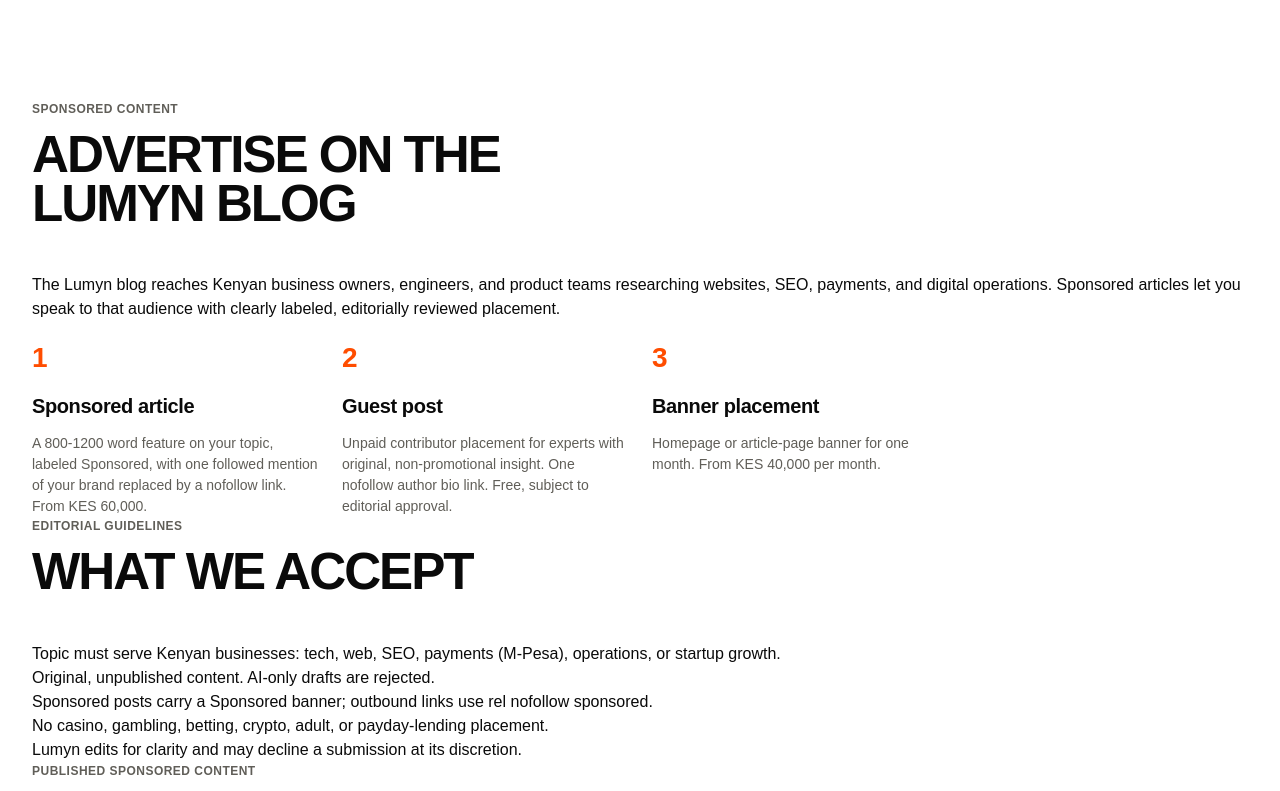
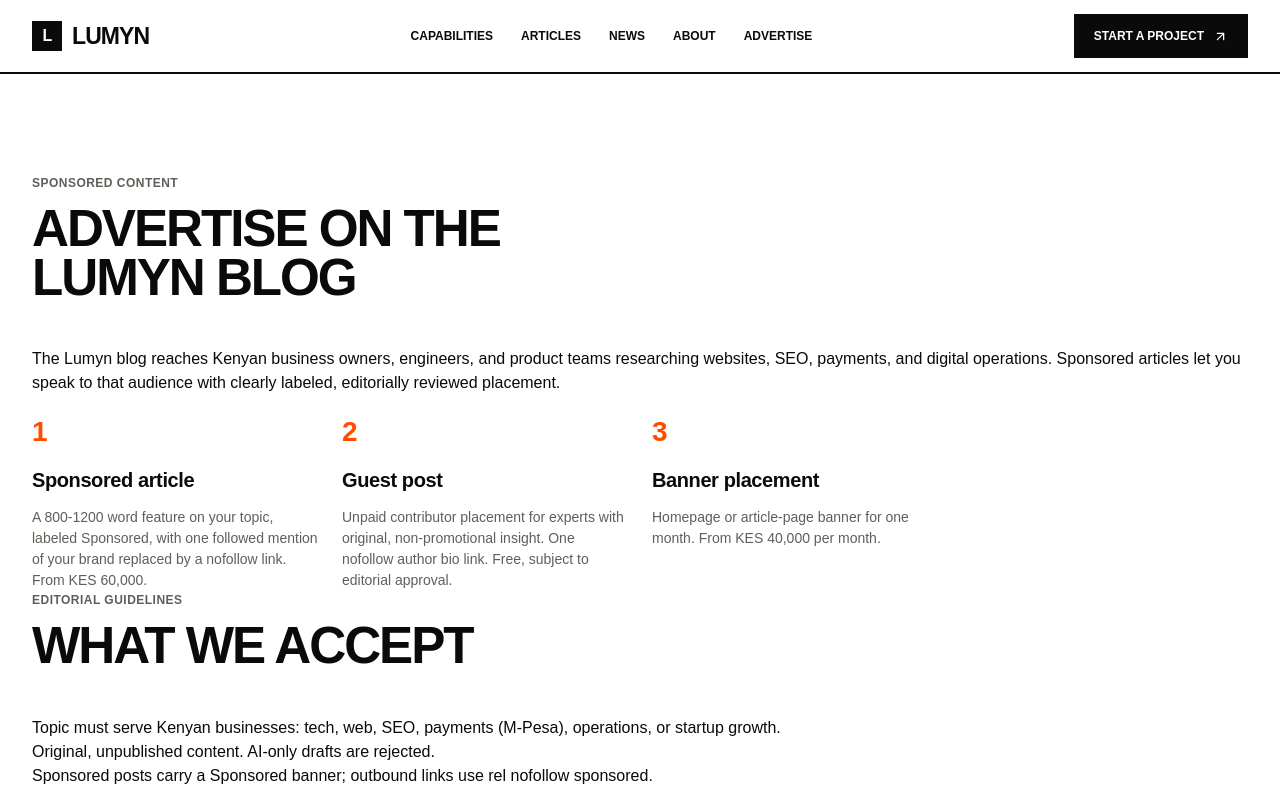
Before and after one commit to hit-sharq/Lumyn-SEO-system, a Next.js app: page /advertise in a window 1280 px wide. Shown: the top 791 px of the page. Built offline with nearby package versions, Linux system fonts and the light colour scheme.

Commit message:
Add suppressHydrationWarning to advertise page main element

```diff
--- a/app/advertise/page.tsx
+++ b/app/advertise/page.tsx
@@ -1,5 +1,6 @@
 import Link from 'next/link'
 import { ArrowUpRight } from 'lucide-react'
+import { SiteShell } from '@/components/site-shell'
 
 
 
@@ -16,8 +17,8 @@
 
 export default function AdvertisePage() {
   return (
-    <div>
-      <main className="section wrap" id="advertise">
+    <SiteShell>
+      <main className="section wrap" id="advertise" suppressHydrationWarning>
         <div className="section-heading">
           <div>
             <span className="section-label">Sponsored content</span>
@@ -80,6 +81,6 @@
         <p>Send your topic idea, format, target publish date, and budget to <a href="mailto:ads@lumyn.co.ke">ads@lumyn.co.ke</a>. We reply within three business days.</p>
         <Link href="/contact" className="button button-dark">Start a conversation</Link>
       </main>
-    </div>
+    </SiteShell>
   )
 }
```
